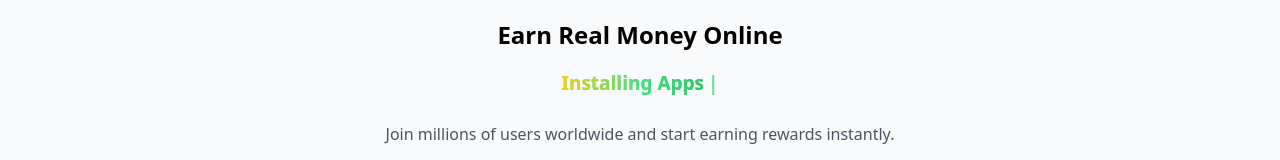
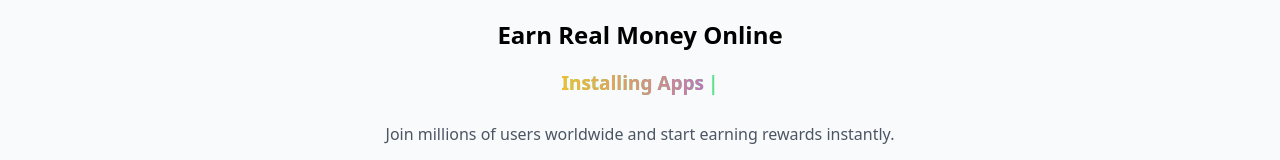
Before and after one commit to tool63/cashin, a Next.js app: page / in a window 1280 px wide. Shown: the part 144-304 px from the top of the page. Built offline with nearby package versions, Linux system fonts and the light colour scheme.

Commit message:
Update TypingText.tsx

```diff
--- a/components/typing/TypingText.tsx
+++ b/components/typing/TypingText.tsx
@@ -49,7 +49,7 @@ export default function TypingText({
       if (charIndex < currentWord.length) {
         timeout = setTimeout(() => {
           setDisplayText(currentWord.slice(0, charIndex + 1));
-          setCharIndex((prev) => prev + 1);
+          setCharIndex((p) => p + 1);
         }, typingSpeed);
       } else {
         timeout = setTimeout(() => setIsDeleting(true), pauseTime);
@@ -58,41 +58,42 @@ export default function TypingText({
       if (charIndex > 0) {
         timeout = setTimeout(() => {
           setDisplayText(currentWord.slice(0, charIndex - 1));
-          setCharIndex((prev) => prev - 1);
+          setCharIndex((p) => p - 1);
         }, deletingSpeed);
       } else {
         setIsDeleting(false);
-        setWordIndex((prev) => (prev + 1) % words.length);
+        setWordIndex((p) => (p + 1) % words.length);
       }
     }
 
     return () => clearTimeout(timeout);
-  }, [
-    charIndex,
-    isDeleting,
-    wordIndex,
-    words,
-    typingSpeed,
-    deletingSpeed,
-    pauseTime,
-  ]);
+  }, [charIndex, isDeleting, wordIndex, words, typingSpeed, deletingSpeed, pauseTime]);
 
   return (
     <span
       className={`
-        text-[19px]
-        font-semibold
+        text-[19px] font-semibold
         bg-gradient-to-r
-        from-yellow-400
-        via-green-400
-        to-green-500
-        bg-clip-text
-        text-transparent
+        from-red-500 via-yellow-400 via-green-400 via-blue-500 to-purple-500
+        bg-[length:300%_300%]
+        bg-clip-text text-transparent
+        animate-rainbow
         ${className}
       `}
     >
       {displayText}
       <span className="ml-1 animate-pulse text-green-400">|</span>
+
+      <style jsx>{`
+        @keyframes rainbow {
+          0% { background-position: 0% 50%; }
+          50% { background-position: 100% 50%; }
+          100% { background-position: 0% 50%; }
+        }
+        .animate-rainbow {
+          animation: rainbow 4s linear infinite;
+        }
+      `}</style>
     </span>
   );
 }
```
